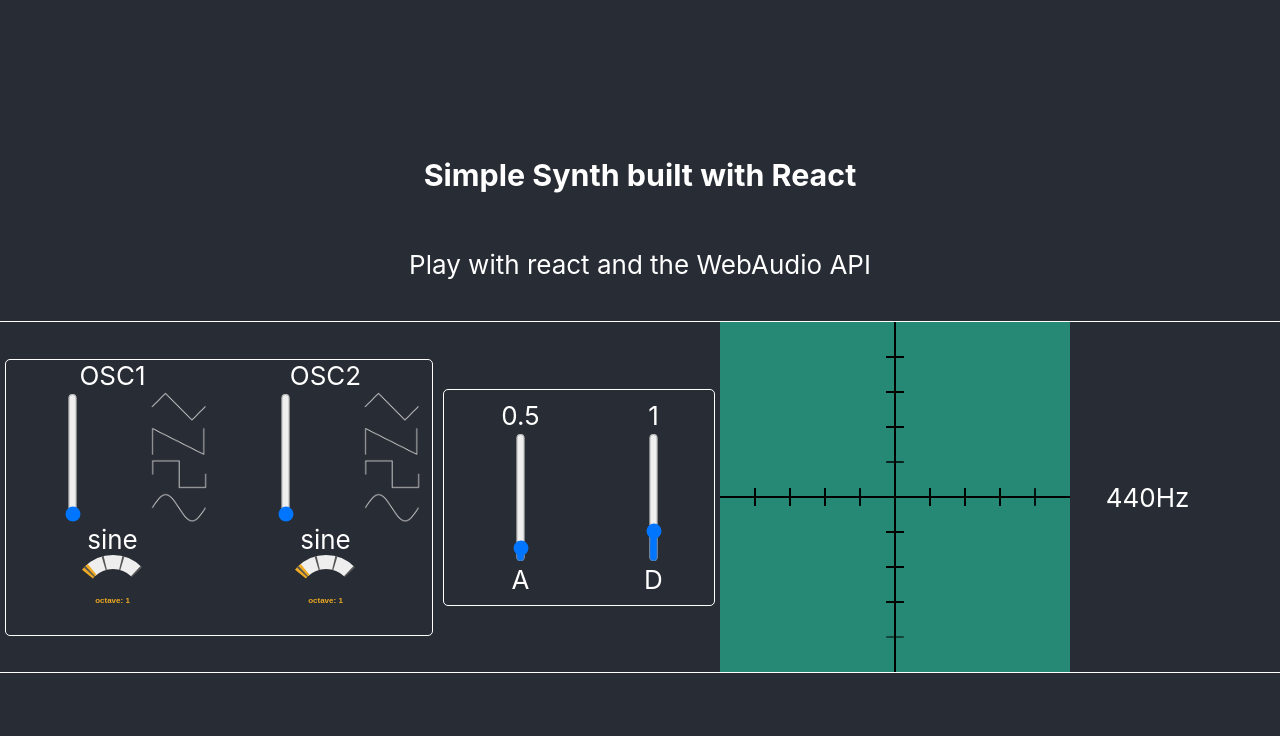
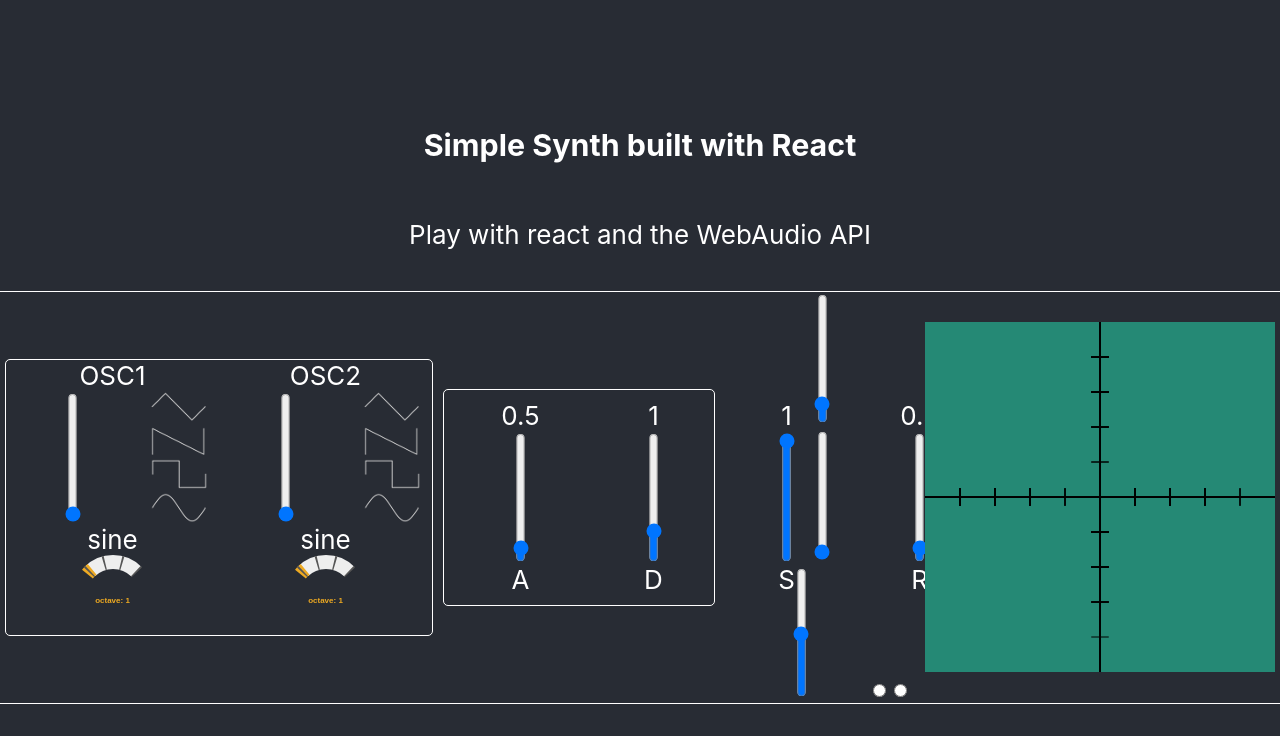
Before and after one commit to pitrackster/simple-synth, a React (Create React App) app: page / in a window 1280 px wide. Shown: the top 736 px of the page. Built offline with nearby package versions, Linux system fonts and the light colour scheme.

Commit message:
filter WIP

```diff
--- a/src/App.jsx
+++ b/src/App.jsx
@@ -5,6 +5,7 @@ import VuMeter from './components/vu-meter/vu-meter-cmp'
 import Osc from './components/osc/osc-cmp'
 import XYPad from './components/xy-pad/xy-pad'
 import Env from './components/envelope/env-cmp'
+import Filter from './components/filter/filter-cmp'
 
 class App extends Component {
   constructor(props) {
@@ -12,8 +13,13 @@ class App extends Component {
     this.ac = new AudioContext()
     this.master = this.ac.createGain()
     this.master.connect(this.ac.destination)
-    this.master.gain.value = 1
+    this.master.gain.setValueAtTime(0.5, this.ac.currentTime)
     this.meter = null
+
+    this.voicesMix = this.ac.createGain()
+    this.voicesMix.gain.setValueAtTime(0.8, this.ac.currentTime)
+    this.voicesMix.connect(this.master)
+
 
     this.initialState = {
       padBgColor: '#eee',
@@ -27,8 +33,10 @@ class App extends Component {
         release: 0.5 // seconds
       },
       filter: {
-        freq: 0,
-        type: 'LP',
+        freq: 512,
+        q: 7,
+        gain: 1,
+        type: 'lowpass',
         res: 0,
         env : {
           attack: 0, // seconds
@@ -57,14 +65,37 @@ class App extends Component {
     }
 
     this.state = this.initialState
+
+    this.biquadFilter = this.ac.createBiquadFilter()
+    this.biquadFilter.type = this.state.filter.type
+    this.biquadFilter.frequency.setValueAtTime(this.state.filter.freq, this.ac.currentTime)
+    //this.biquadFilter.gain.setValueAtTime(clonedFilter.gain, this.ac.currentTime)
+    this.biquadFilter.Q.setValueAtTime(this.state.filter.q, this.ac.currentTime)
+    //  this.master.connect(this.biquadFilter)
+    this.biquadFilter.connect(this.voicesMix)
   }
 
   updateVcoOctave = (vco, value) => {
     this.setState(Object.assign(vco, {octave: value}))
   }
 
-  updateVcoType(vco, event) {
+  updateVcoType = (vco, event) => {
     this.setState(Object.assign(vco, {type: this.state.types[event.target.value]}))
+  }
+
+  filterChanged = (property, event) => {
+    const value = property === 'freq' || property === 'gain' || property ==='q' ? Number(event.target.value) : event.target.value
+    const clonedFilter = Object.assign({}, this.state.filter)
+    clonedFilter[property] = value
+
+    console.log('value', value)
+
+    this.biquadFilter.type = clonedFilter.type
+    this.biquadFilter.frequency.setValueAtTime(clonedFilter.freq, this.ac.currentTime)
+    this.biquadFilter.gain.setValueAtTime(clonedFilter.gain, this.ac.currentTime)
+    this.biquadFilter.Q.setValueAtTime(clonedFilter.q, this.ac.currentTime)
+
+    this.setState(Object.assign(this.state, {filter: clonedFilter}))
   }
 
   handleMouseMove(data) {
@@ -72,7 +103,8 @@ class App extends Component {
       const frequency = this.getFrequency(data)
       const gains = this.getVcaGain(data)
       this.voices.forEach((voice, index) => {
-        voice.vco.frequency.value =  index === 0 ? frequency * this.state.vco1.octave : frequency * this.state.vco2.octave
+        const freq = index === 0 ? frequency * this.state.vco1.octave : frequency * this.state.vco2.octave
+        voice.vco.frequency.linearRampToValueAtTime(freq, this.ac.currentTime + 0.2)
         const gain = index === 0 ? gains.gain1 : gains.gain2
         voice.vca.gain.setValueAtTime(gain, this.ac.currentTime)
       })
@@ -96,8 +128,8 @@ class App extends Component {
     const voice1 = new Voice(this.ac, this.state.vco1.type, this.state.vcoEnv)
     const voice2 = new Voice(this.ac, this.state.vco2.type, this.state.vcoEnv)
     this.voices = [voice1, voice2]
-    voice1.start(frequency * this.state.vco1.octave, gains.gain1, this.master)
-    voice2.start(frequency * this.state.vco2.octave, gains.gain2, this.master)
+    voice1.start(frequency * this.state.vco1.octave, gains.gain1, this.biquadFilter)
+    voice2.start(frequency * this.state.vco2.octave, gains.gain2, this.biquadFilter)
 
     this.setState(Object.assign(this.state, {playing: true, freq: frequency}))
   }
@@ -110,7 +142,7 @@ class App extends Component {
 
   onPressStop = () => {
     this.voices.forEach(voice => {
-      voice.stop(this.master)
+      voice.stop(this.biquadFilter)
     })
     this.voices = []
     this.setState(Object.assign(this.state, {playing: false}))
@@ -140,6 +172,7 @@ class App extends Component {
               onChange={(e) => this.updateVcoType(this.state.vco2, e)} />
           </div>
           <Env env={this.state.vcoEnv} onChange={this.oscEnvChanged}/>
+          <Filter onChange={this.filterChanged} q={this.state.filter.q} gain={this.state.filter.gain} type={this.state.filter.type} frequency={this.state.filter.freq} />
           <XYPad bgColor={this.state.padBgColor} onPressStart={this.onPressStart} onPressStop={this.onPressStop} onMove={(data) => this.handleMouseMove(data)} />
           <VuMeter ac={this.state.ac} node={this.state.master} />
           <div style={{width:350}}>
--- a/src/components/envelope/env-cmp.jsx
+++ b/src/components/envelope/env-cmp.jsx
@@ -1,5 +1,5 @@
-import React, {Component} from 'react'
-import {PropTypes as T} from 'prop-types'
+import React, { Component } from 'react'
+import { PropTypes as T } from 'prop-types'
 import './env-cmp.css'
 
 
@@ -38,8 +38,8 @@ class Env extends Component {
 
 
 Env.propTypes = {
-  onChange: T.func,
-  env: T.object
+  onChange: T.func.isRequired,
+  env: T.object.isRequired
 }
 
 export default Env
--- /dev/null
+++ b/src/components/filter/filter-cmp.jsx
@@ -0,0 +1,32 @@
+import React, { Component } from 'react'
+import {PropTypes as T} from 'prop-types'
+import './filter-cmp.css'
+
+
+class Filter extends Component {
+
+
+  render = () => {
+    console.log(this.props)
+    return (
+      <div>
+        <input onChange={(e) => this.props.onChange('q', e)} orient="vertical" type="range" min="1" max="100" step="10" value={this.props.q}/>
+        <input onChange={(e) => this.props.onChange('gain', e)} orient="vertical" type="range" min="1" max="15" step="1" value={this.props.gain}/>
+        <input onChange={(e) => this.props.onChange('freq', e)} orient="vertical" type="range" min="40" max="1000" step="10" value={this.props.frequency}/>
+        <input onChange={(e) => this.props.onChange('type', e)} type="radio" value="lowpass" name="type" selected={this.props.type === 'lowpass'} />
+        <input onChange={(e) => this.props.onChange('type', e)} type="radio" value="highpass" name="type" selected={this.props.type === 'highpass'} />
+      </div>
+    )
+  }
+}
+
+Filter.propTypes = {
+  gain: T.number.isRequired,
+  frequency: T.number.isRequired,
+  type: T.string.isRequired,
+  onChange: T.func
+}
+
+
+
+export default Filter
```
Also changed, not shown: src/components/filter/filter-cmp.css (added), 1 other file (tests, documents, lock files or other folders).
